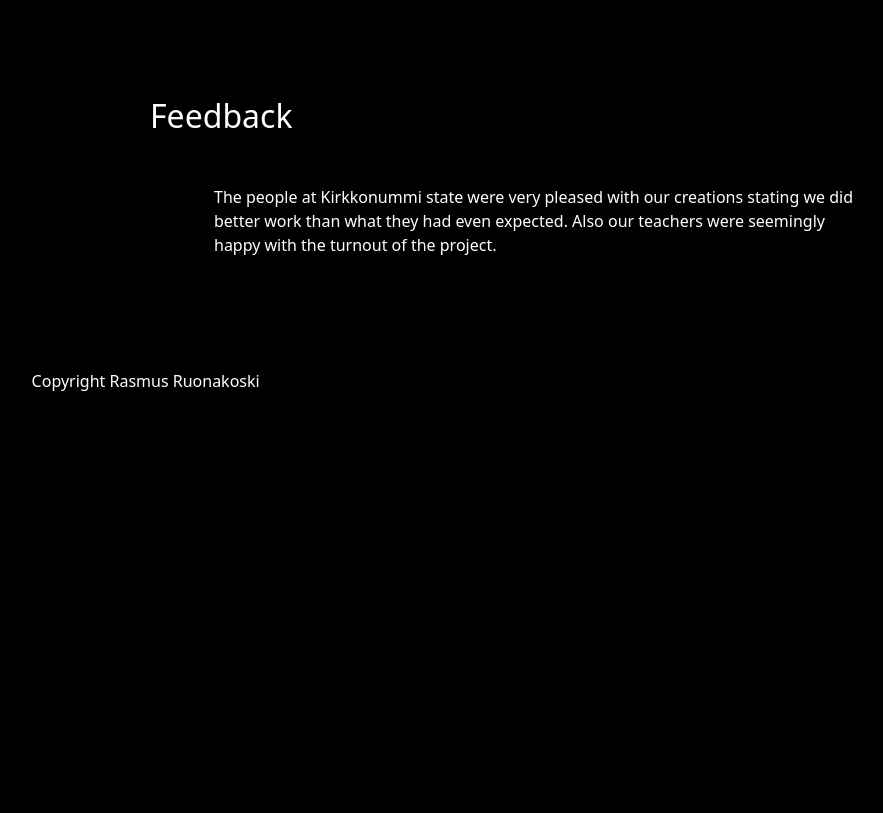
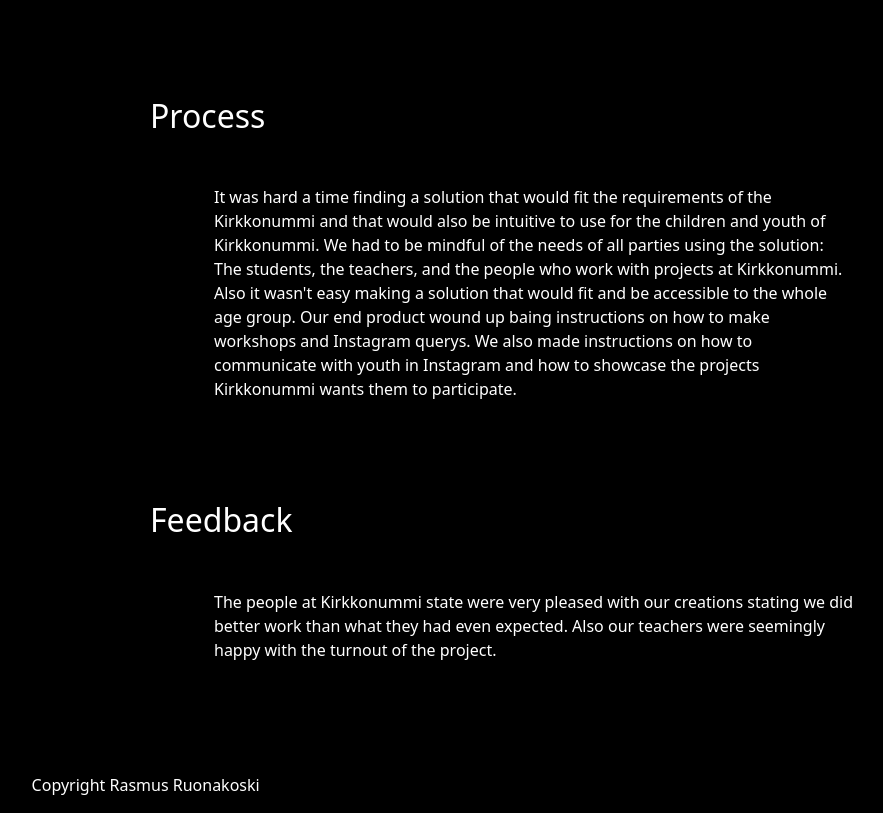
Before and after one commit to yougetduhpicture/yougetduhpicture.github.io, a plain HTML site: page lyk.html in a window 1280 px wide. Shown: the part 2517-3330 px from the top of the page, without its empty margins (106-989 px from the left). Before the commit the page ends 2926 px from the top, so only its background shows below. Drawn offline with nearby package versions, Linux system fonts and the light colour scheme.

Commit message:
Update lyk.html

```diff
--- a/lyk.html
+++ b/lyk.html
@@ -80,7 +80,7 @@
         The third and last workshop was to be the pilot for the solutions.
         We'd end the project by presenting the results to the members of The City of Kirkkonummi.
     </p>
-    <h4 class="h2">Tools</h4>
+  <h4 class="h2">Tools</h4>
     <p class="p">We used Teams for group’s filesharing, Zoom and Teams for meetings, Trello for tasks.
       The tools and platforms we used for our solutions for participating the children and youth included: Google Forms,
 Microsoft Forms, Canva, Snapchat and Instagram.
@@ -92,7 +92,7 @@ Microsoft Forms, Canva, Snapchat and Instagram.
           The services we checked included ArcGisHub and Maptionnaire to name a few.
         </p>
 
-    <h4 class="h2">Workshops(User Testing)</h4>
+  <h4 class="h2">Workshops(User Testing)</h4>
     <p class="p">
       We did 4 workshops in which we tested the solutions with the target audience.
       First workshop was for the 6-12 years olds, second to 13-15-years-old. We did 2 pilot workshops that were led by the teacher.
@@ -103,8 +103,14 @@ Microsoft Forms, Canva, Snapchat and Instagram.
     <p class="p"></p>
 
 
-<h4 class="h2"></h4>
-<p class="p"></p>
+<h4 class="h2">Process</h4>
+<p class="p">It was hard a time finding a solution that would fit the requirements of the Kirkkonummi and that would also be intuitive to use for the children and youth of Kirkkonummi.
+  We had to be mindful of the needs of all parties using the solution: The students, the teachers, and the people who work with projects at Kirkkonummi.
+  Also it wasn't easy making a solution that would fit and be accessible to the whole age group.
+
+  Our end product wound up baing instructions on how to make workshops and Instagram querys.
+  We also made instructions on how to communicate with youth in Instagram and how to showcase the projects Kirkkonummi wants them to participate.
+</p>
 
 <p class="p">
 
```
